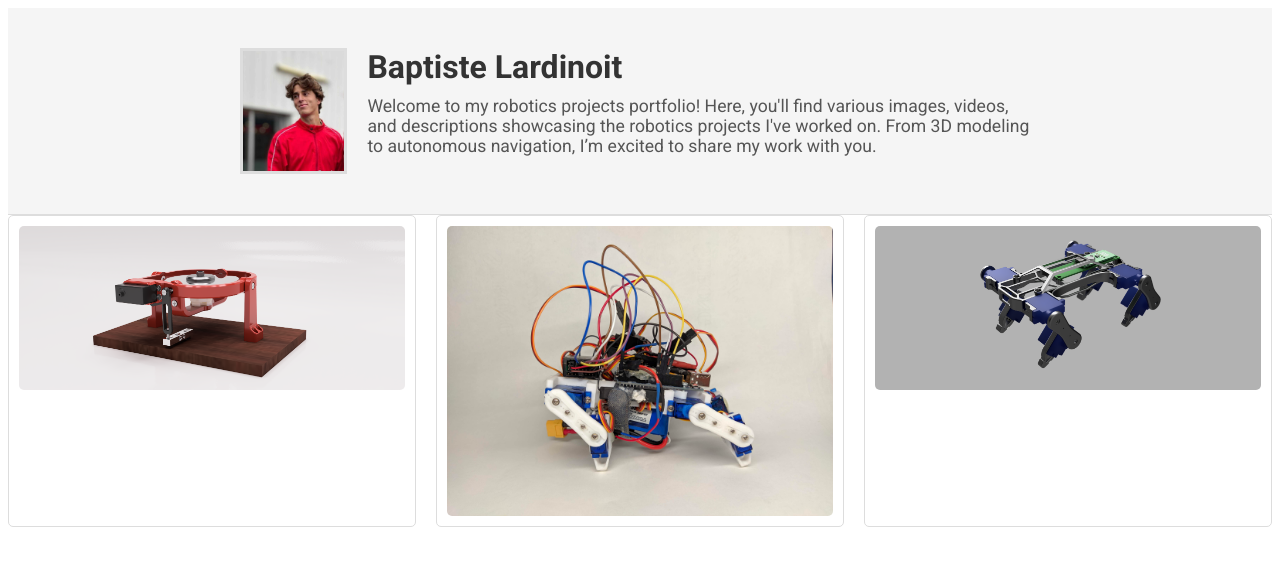
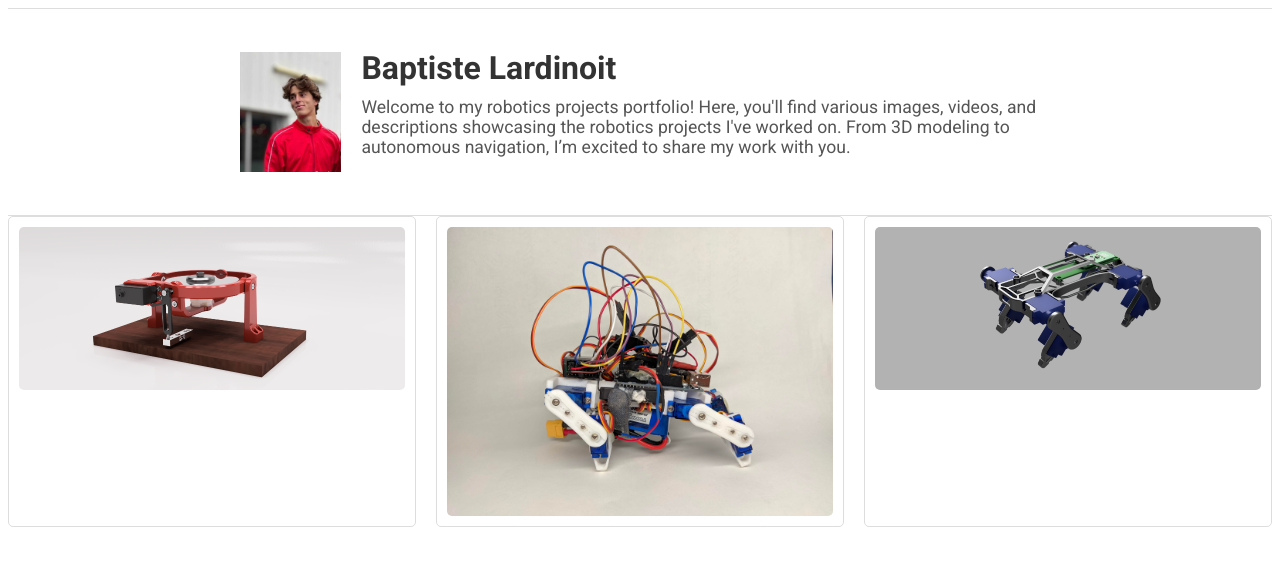
Before and after one commit to BaptisteLardinoit/BaptisteLardinoit.github.io, a Jekyll site: the page built from index.md, in a window 1280 px wide. Shown: the top 566 px of the page. Built offline with Jekyll 4.4.1, drawn with Linux system fonts in a browser that asks for light colours.

Commit message:
Update style.css

```diff
--- a/assets/css/style.css
+++ b/assets/css/style.css
@@ -8,10 +8,11 @@ h1, h2, h3, h4, h5, h6 {
 }
 /* Main Header Styling */
 .main-header {
-  background-color: #f5f5f5; /* Light background color for the header */
+  /*background-color: #f5f5f5; /* Light background color for the header */
   padding: 40px 20px;
   display: flex;
   justify-content: center;
+  border-top: 1px solid #ddd;
   border-bottom: 1px solid #ddd;
 }
 
@@ -28,7 +29,7 @@ h1, h2, h3, h4, h5, h6 {
   height: 120px;
   /*border-radius: 50%;*/ /* Makes the profile picture circular */
   margin-right: 20px;
-  border: 3px solid #ddd; /* Optional border */
+  /*border: 3px solid #ddd; /* Optional border */
 }
 
 .intro-text h1 {
```
